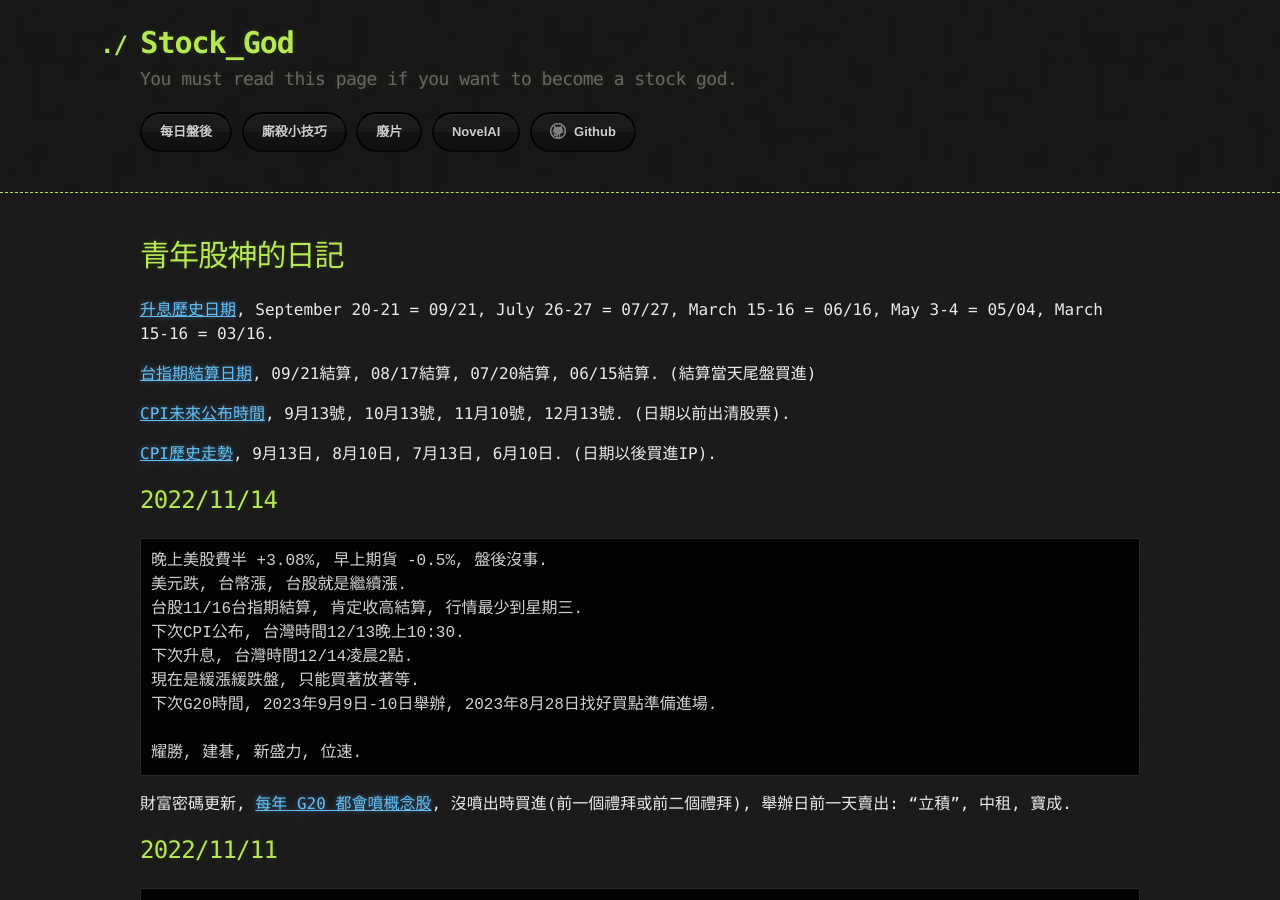
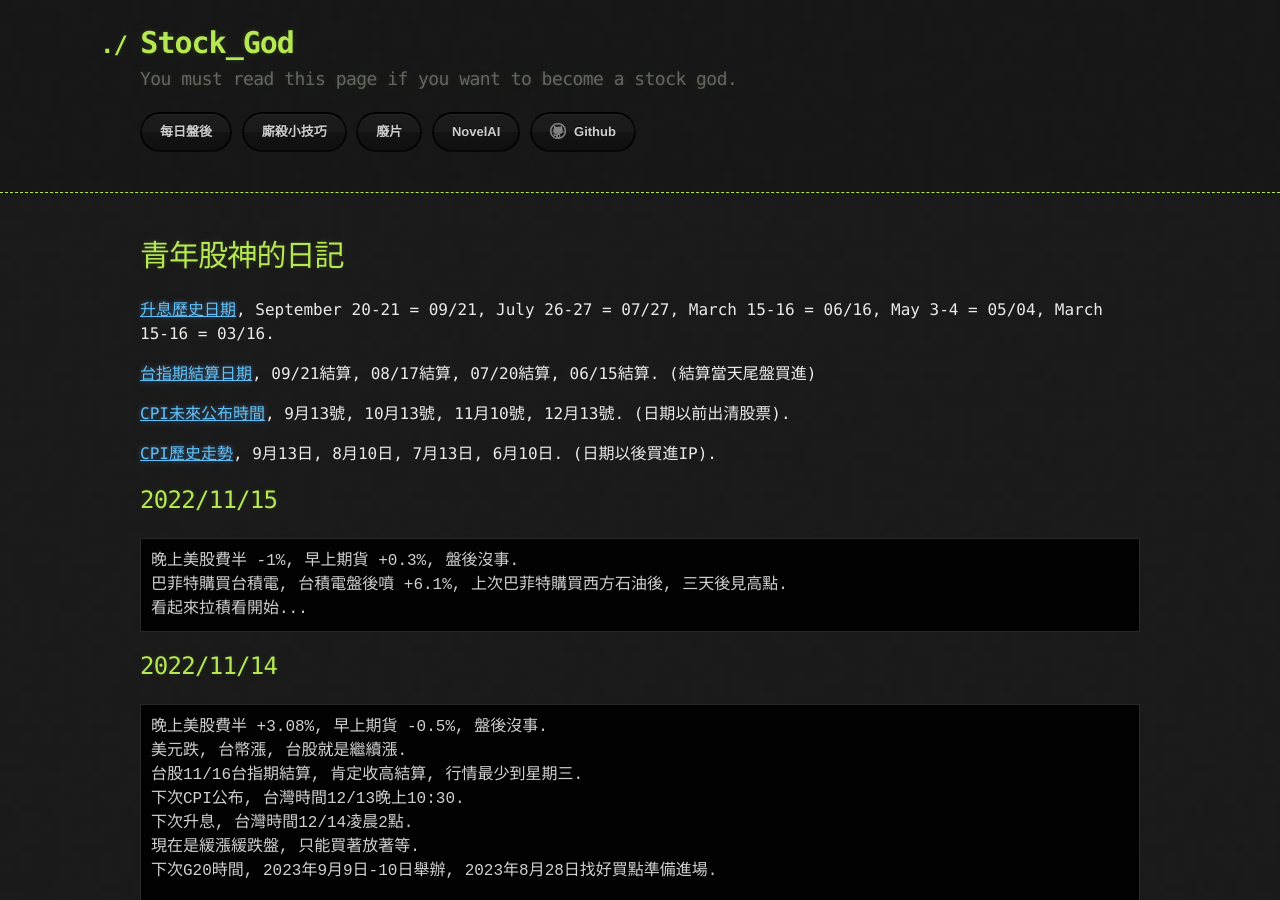
Before and after one commit to lepg5487/Stock_God, a Jekyll site: the page built from index.md, in a window 1280 px wide and 900 px high. Built offline with Jekyll 4.4.1, drawn with Linux system fonts in a browser that asks for light colours; our own code applies the rules of GitHub Pages for plain Markdown files.

Commit message:
Update index.md

````diff
--- a/index.md
+++ b/index.md
@@ -11,6 +11,13 @@ layout: testlayouts
 [CPI未來公布時間](https://chihyun.tw/cpi-release-date/), 9月13號, 10月13號, 11月10號, 12月13號. (日期以前出清股票).
 
 [CPI歷史走勢](https://hk.investing.com/economic-calendar/cpi-733), 9月13日, 8月10日, 7月13日, 6月10日. (日期以後買進IP).
+
+## 2022/11/15
+```
+晚上美股費半 -1%, 早上期貨 +0.3%, 盤後沒事.
+巴菲特購買台積電, 台積電盤後噴 +6.1%, 上次巴菲特購買西方石油後, 三天後見高點.
+看起來拉積看開始...
+```
 
 ## 2022/11/14
 ```
````
